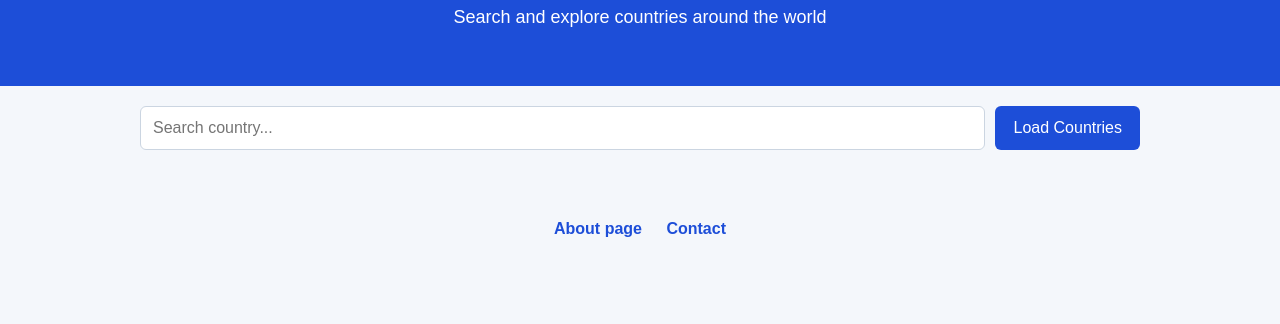
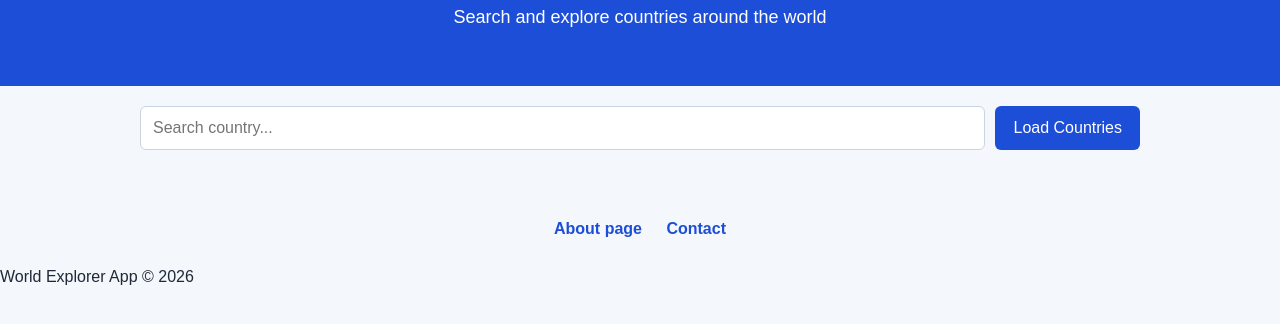
Before and after one commit to AbrahamTad/country-info-app, a website built with Vite: page index.html in a window 1280 px wide. Shown: the part 98-422 px from the top of the page. Built offline with nearby package versions, Linux system fonts and the light colour scheme.

Commit message:
feat: add footer to homepage

```diff
--- a/index.html
+++ b/index.html
@@ -38,5 +38,9 @@
 
 <script type="module" src="/src/main.js"></script>
 
+<footer>
+  <p>World Explorer App © 2026</p>
+</footer>
+
 </body>
 </html>
```
